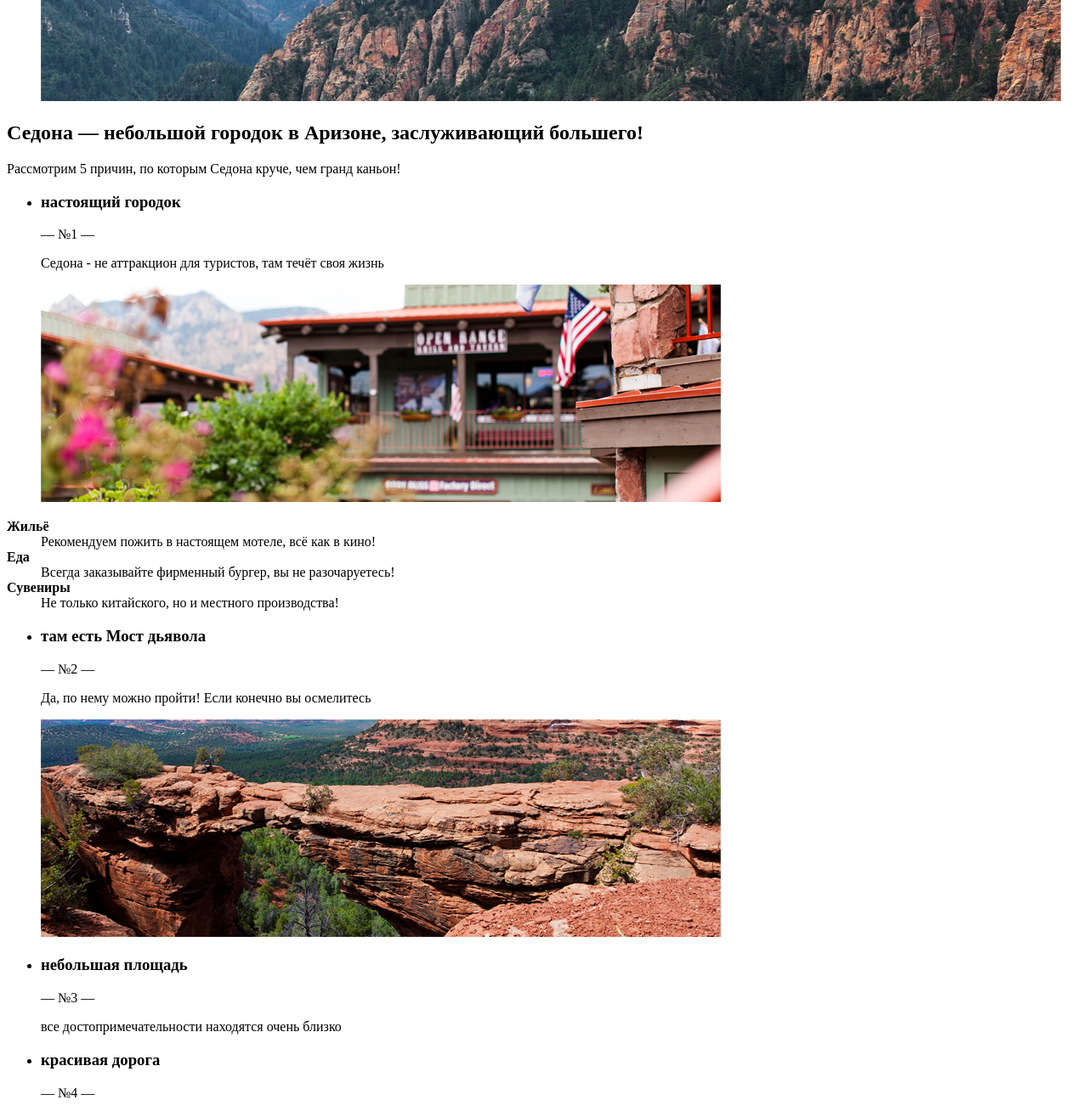
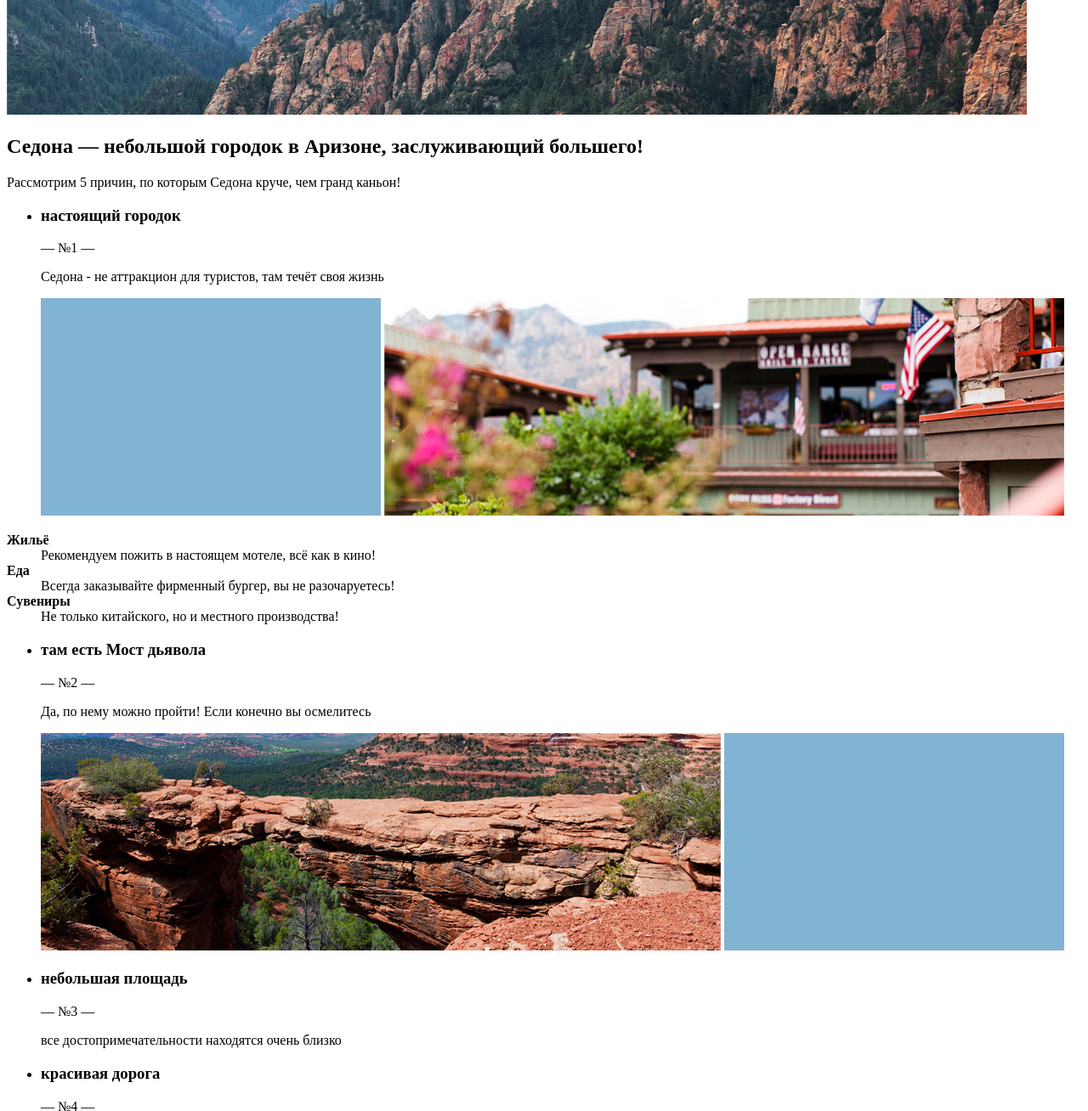
Before and after one commit to wellamko/1591735-sedona-29, a plain HTML site: page index.html in a window 1280 px wide. Shown: the part 560-1868 px from the top of the page at 85% size. Drawn offline with Linux system fonts and the light colour scheme.

Commit message:
Разметка главной страницы_v3

```diff
--- a/index.html
+++ b/index.html
@@ -16,11 +16,14 @@
           <li><a href="#">Фото и видео</a></li>
           <li><a href="#">Карта штата</a></li>
           <li><a href="hotels.html">Гостиницы</a></li>
-          <img src="img/background photo.jpg" width="1200" height="509" alt="Горы">
         </ul>
       </nav>
   </header>
+
   <main>
+<a>
+<img src="img/background photo.jpg" width="1200" height="509" alt="Горы">
+</a>
 
 <article>
 <h1>Седона — небольшой городок в Аризоне, заслуживающий большего!</h1>
@@ -33,7 +36,10 @@
 <h3>настоящий городок</h3>
 <p> — №1 —</p>
 <p>Седона - не аттракцион для туристов, там течёт своя жизнь</p>
+<a>
+<img src="img/Rectangle.png" width="400" height="256" alt="синий фон">
 <img src="img/image.jpg" width="800" height="256" alt="Постройка">
+</a>
 </li>
 </ul>
 
@@ -53,7 +59,10 @@
 <h3>там есть Мост дьявола</h3>
 <p>— №2 —</p>
 <p>Да, по нему можно пройти! Если конечно вы осмелитесь</p>
+<a>
 <img src="img/image2.jpg" width="800" height="256" alt="Природа">
+<img src="img/Rectangle.png" width="400" height="256" alt="синий фон">
+</a>
 </li>
 <li>
 <h3>небольшая площадь</h3>
@@ -81,7 +90,7 @@
     <section>
       <h2>Поиск гостиницы в седоне</h2>
 <!-- Здесь будет форма бронирования гостиницы -->
-  <img src="https://via.placeholder.com/150x100" alt="">
+  <img src="https://via.placeholder.com/1199x594" alt="">
 </section>
 
   </main>
@@ -90,6 +99,8 @@
     <section>
     <h2>#visitSEDONA</h2>
      <a href="ТЕЛ: +74956660166">ТЕЛ: +7(495) 666-01-66</a>
+     </section>
+
     <ul>
       <li>
         <a href="#">Twitter</a>
@@ -101,11 +112,11 @@
         <a href="#">YouTube</a>
       </li>
     </ul>
+
     <p>
     Website by
     <a href="https://htmlacademy.ru/intensive/htmlcss"><img src="img/logo-htmlacademy.svg" width="113.98" height="39.78" alt="Логотип"></a>
   </p>
-  </section>
   </footer>
 
   </body>
```
Also changed, not shown: img/Rectangle.png (added).
